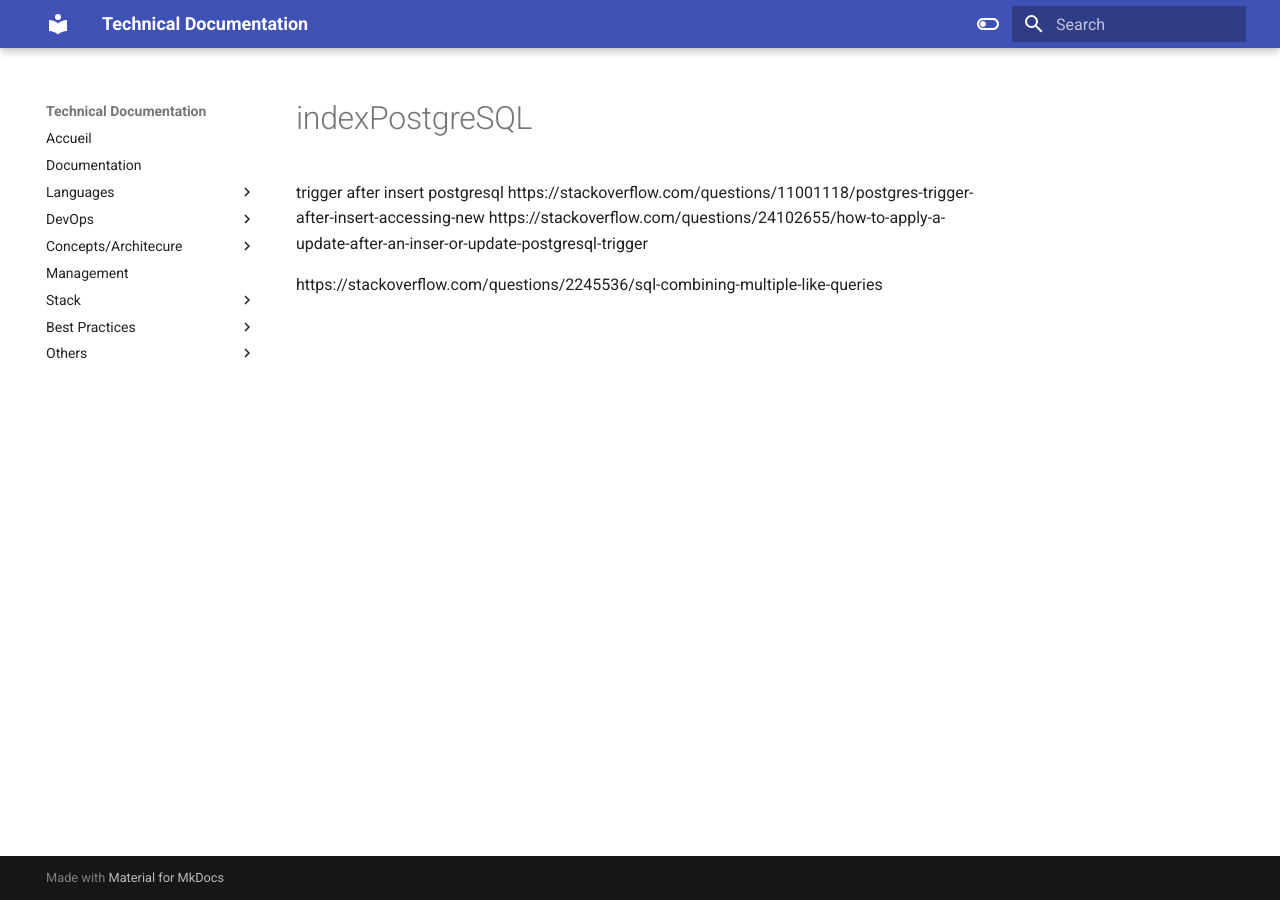
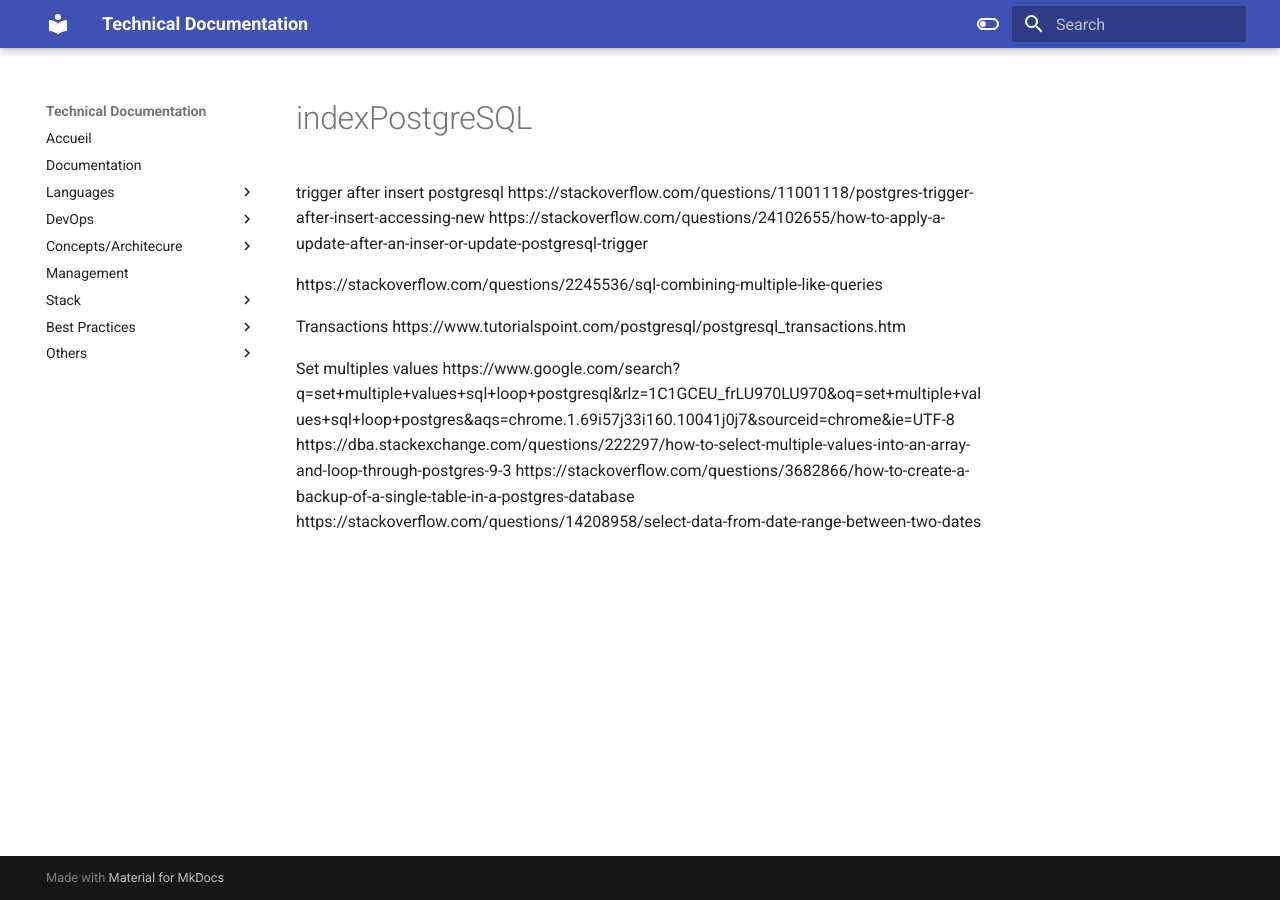
Before and after one commit to AnneLaure57/doc, an MkDocs documentation site: the page built from docs/SQL/Postgres/indexPostgreSQL.md, in a window 1280 px wide. Built offline with MkDocs 1.6.1 and Material for MkDocs 9.7.7, drawn with Linux system fonts in a browser that asks for light colours.

Commit message:
Feat : add some new file

```diff
--- a/docs/SQL/Postgres/indexPostgreSQL.md
+++ b/docs/SQL/Postgres/indexPostgreSQL.md
@@ -6,3 +6,13 @@ https://stackoverflow.com/questions/11001118/postgres-trigger-after-insert-acces
 https://stackoverflow.com/questions/24102655/how-to-apply-a-update-after-an-inser-or-update-postgresql-trigger
 
 https://stackoverflow.com/questions/2245536/sql-combining-multiple-like-queries
+
+
+Transactions
+https://www.tutorialspoint.com/postgresql/postgresql_transactions.htm
+
+Set multiples values
+https://www.google.com/search?q=set+multiple+values+sql+loop+postgresql&rlz=1C1GCEU_frLU970LU970&oq=set+multiple+values+sql+loop+postgres&aqs=chrome.1.69i57j33i160.10041j0j7&sourceid=chrome&ie=UTF-8
+https://dba.stackexchange.com/questions/222297/how-to-select-multiple-values-into-an-array-and-loop-through-postgres-9-3
+https://stackoverflow.com/questions/3682866/how-to-create-a-backup-of-a-single-table-in-a-postgres-database
+https://stackoverflow.com/questions/14208958/select-data-from-date-range-between-two-dates
--- a/mkdocs.yml
+++ b/mkdocs.yml
@@ -46,6 +46,8 @@ nav:
             - 'Introduction' : 'PHP/indexPHP.md'
         - 'TypeScript':
             - 'Introduction' : TypeScript/indexTypeScript.md
+        - 'JAVA':
+            - 'Introduction' : JAVA/indexJAVA.md
     - 'DevOps':
         - 'Docker': DevOps/indexDocker.md
         - 'Heroku': DevOps/indexHeroku.md
```
Also changed, not shown: docs/BestPractices/bestPracticesGit.md (+1 -0 lines), docs/BestPractices/gitBranch.md (added, +5 -0 lines), docs/BestPractices/gitCleanRepo.md (added, +3 -0 lines), docs/BestPractices/gitGraph.md (added, +3 -0 lines), docs/PHP/PHPLoop.md (added, +5 -0 lines), docs/PHP/PHPSpreadsheet.md (added, +1 -0 lines), docs/Java/indexJAVA.md (renamed from docs/indexJAVA.md), docs/template.md (deleted).
